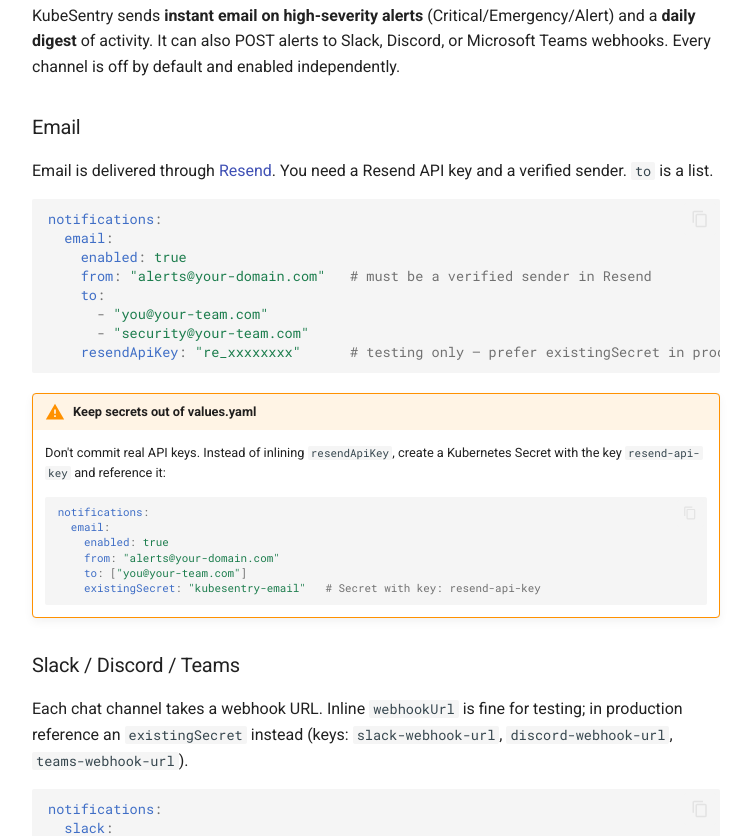
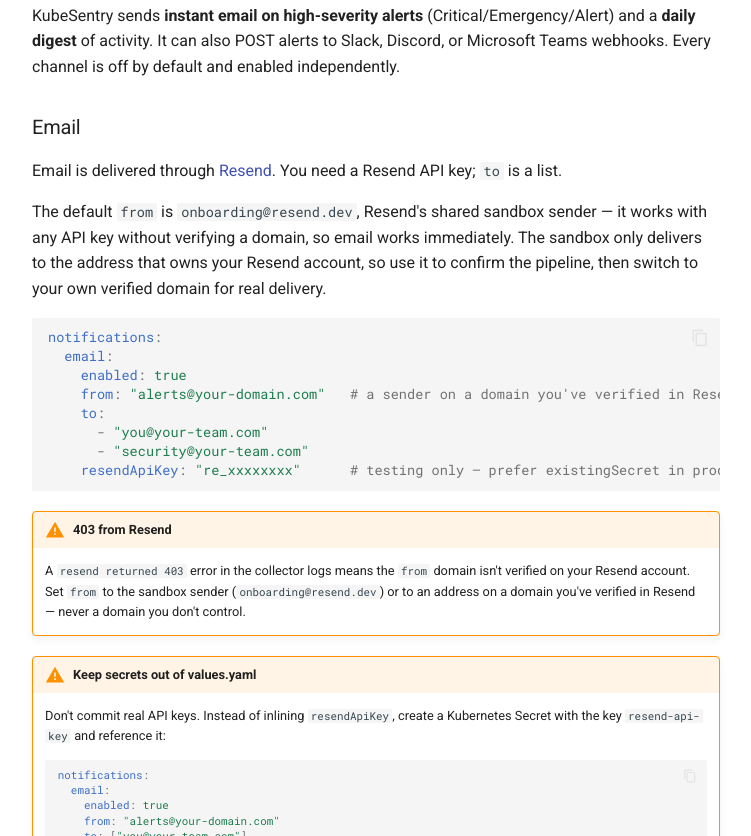
Before and after one commit to kubesentry/docs, a plain HTML site: page configuration/index.html in a window 1280 px wide. Shown: the part 413-1249 px from the top of the page, without its empty margins (264-1015 px from the left). Drawn offline with Linux system fonts and the light colour scheme.

Commit message:
docs: default email sender is onboarding@resend.dev; explain Resend 403

```diff
--- a/configuration/index.html
+++ b/configuration/index.html
@@ -844,16 +844,21 @@
 <h2 id="notifications">Notifications<a class="headerlink" href="#notifications" title="Permanent link">&para;</a></h2>
 <p>KubeSentry sends <strong>instant email on high-severity alerts</strong> (Critical/Emergency/Alert) and a <strong>daily digest</strong> of activity. It can also POST alerts to Slack, Discord, or Microsoft Teams webhooks. Every channel is off by default and enabled independently.</p>
 <h3 id="email">Email<a class="headerlink" href="#email" title="Permanent link">&para;</a></h3>
-<p>Email is delivered through <a href="https://resend.com">Resend</a>. You need a Resend API key and a verified sender. <code>to</code> is a list.</p>
+<p>Email is delivered through <a href="https://resend.com">Resend</a>. You need a Resend API key; <code>to</code> is a list.</p>
+<p>The default <code>from</code> is <code>onboarding@resend.dev</code>, Resend's shared sandbox sender — it works with any API key without verifying a domain, so email works immediately. The sandbox only delivers to the address that owns your Resend account, so use it to confirm the pipeline, then switch to your own verified domain for real delivery.</p>
 <div class="highlight"><pre><span></span><code><a id="__codelineno-1-1" name="__codelineno-1-1" href="#__codelineno-1-1"></a><span class="nt">notifications</span><span class="p">:</span>
 <a id="__codelineno-1-2" name="__codelineno-1-2" href="#__codelineno-1-2"></a><span class="w">  </span><span class="nt">email</span><span class="p">:</span>
 <a id="__codelineno-1-3" name="__codelineno-1-3" href="#__codelineno-1-3"></a><span class="w">    </span><span class="nt">enabled</span><span class="p">:</span><span class="w"> </span><span class="l l-Scalar l-Scalar-Plain">true</span>
-<a id="__codelineno-1-4" name="__codelineno-1-4" href="#__codelineno-1-4"></a><span class="w">    </span><span class="nt">from</span><span class="p">:</span><span class="w"> </span><span class="s">&quot;alerts@your-domain.com&quot;</span><span class="w">   </span><span class="c1"># must be a verified sender in Resend</span>
+<a id="__codelineno-1-4" name="__codelineno-1-4" href="#__codelineno-1-4"></a><span class="w">    </span><span class="nt">from</span><span class="p">:</span><span class="w"> </span><span class="s">&quot;alerts@your-domain.com&quot;</span><span class="w">   </span><span class="c1"># a sender on a domain you&#39;ve verified in Resend</span>
 <a id="__codelineno-1-5" name="__codelineno-1-5" href="#__codelineno-1-5"></a><span class="w">    </span><span class="nt">to</span><span class="p">:</span>
 <a id="__codelineno-1-6" name="__codelineno-1-6" href="#__codelineno-1-6"></a><span class="w">      </span><span class="p p-Indicator">-</span><span class="w"> </span><span class="s">&quot;you@your-team.com&quot;</span>
 <a id="__codelineno-1-7" name="__codelineno-1-7" href="#__codelineno-1-7"></a><span class="w">      </span><span class="p p-Indicator">-</span><span class="w"> </span><span class="s">&quot;security@your-team.com&quot;</span>
 <a id="__codelineno-1-8" name="__codelineno-1-8" href="#__codelineno-1-8"></a><span class="w">    </span><span class="nt">resendApiKey</span><span class="p">:</span><span class="w"> </span><span class="s">&quot;re_xxxxxxxx&quot;</span><span class="w">      </span><span class="c1"># testing only — prefer existingSecret in production</span>
 </code></pre></div>
+<div class="admonition warning">
+<p class="admonition-title">403 from Resend</p>
+<p>A <code>resend returned 403</code> error in the collector logs means the <code>from</code> domain isn't verified on your Resend account. Set <code>from</code> to the sandbox sender (<code>onboarding@resend.dev</code>) or to an address on a domain you've verified in Resend — never a domain you don't control.</p>
+</div>
 <div class="admonition warning">
 <p class="admonition-title">Keep secrets out of values.yaml</p>
 <p>Don't commit real API keys. Instead of inlining <code>resendApiKey</code>, create a Kubernetes Secret with the key <code>resend-api-key</code> and reference it:</p>
```
Also changed, not shown: search/search_index.json (+1 -1 lines).
